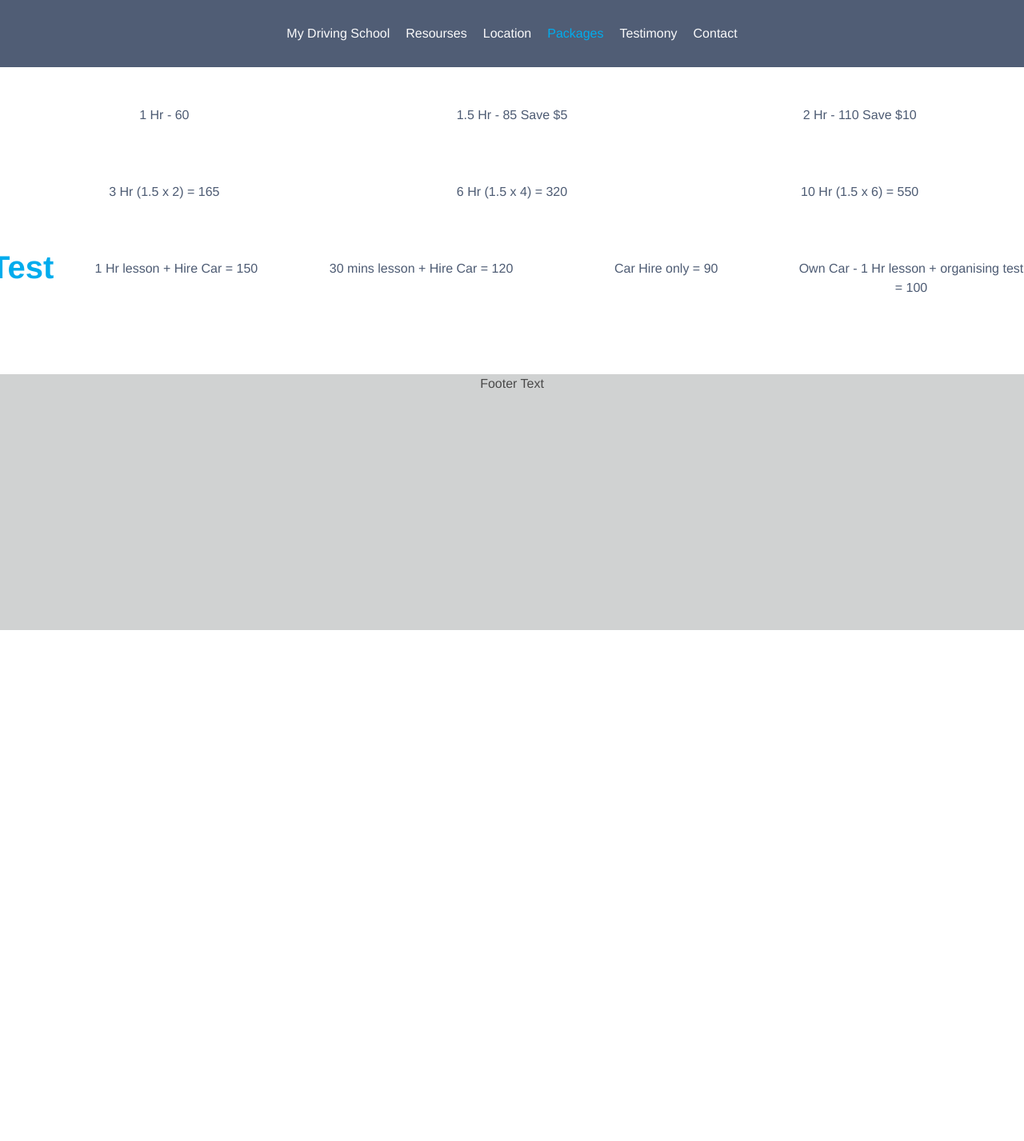
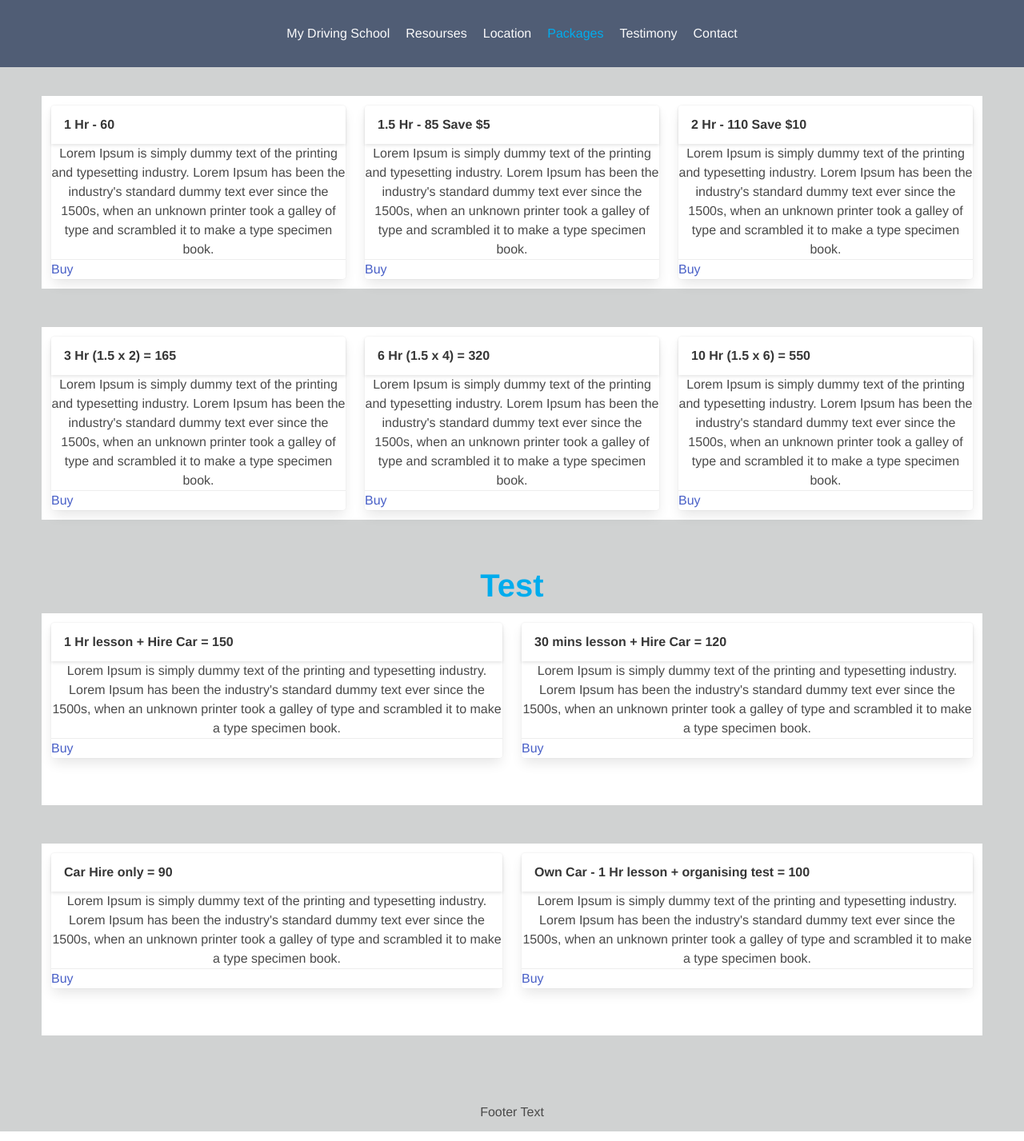
Before and after one commit to NarrowGate/md-client, a Vue app: page /packages in a window 1280 px wide. Shown: the whole page at 80% size. Before the commit the page ends 800 px from the top, so only its background shows below. Built offline with nearby package versions, Linux system fonts and the light colour scheme.

Commit message:
packages page add grid

```diff
--- a/src/App.vue
+++ b/src/App.vue
@@ -22,12 +22,9 @@
 
 <style lang="scss">
 
-html, body {
-  height: 100%;
-}
-
 body {
   background: #d0d2d2;
+  height: 100%;
 }
 
 #app {
--- a/src/views/Packages.vue
+++ b/src/views/Packages.vue
@@ -1,25 +1,179 @@
 <template>
-    <section class="hero is-mantra is-small">
+    <section class="container">
         <br><br>
-        <div class="columns">
-            <div class="column">1 Hr - 60</div>
-            <div class="column">1.5 Hr - 85 Save $5</div>
-            <div class="column">2 Hr - 110 Save $10</div>
+        <div class="columns packages">
+            <div class="column">
+                <div class="card">
+                    <div class="card-header">
+                        <h1 class="card-header-title">
+                            1 Hr - 60
+                        </h1>
+                    </div>
+                    <div class="card-body">
+                        Lorem Ipsum is simply dummy text of the printing and typesetting industry. Lorem Ipsum has been the industry's standard dummy text ever since the 1500s, when an unknown printer took a galley of type and scrambled it to make a type specimen book.
+                    </div>
+                    <div class="card-footer">
+                        <a href="">Buy</a>
+                    </div>
+                </div>
+            </div>
+            <div class="column">
+                <div class="card">
+                    <div class="card-header">
+                        <h1 class="card-header-title">
+                            1.5 Hr - 85 Save $5
+                        </h1>
+                    </div>
+                    <div class="card-body">
+                        Lorem Ipsum is simply dummy text of the printing and typesetting industry. Lorem Ipsum has been the industry's standard dummy text ever since the 1500s, when an unknown printer took a galley of type and scrambled it to make a type specimen book.
+                    </div>
+                    <div class="card-footer">
+                        <a href="">Buy</a>
+                    </div>
+                </div>
+            </div>
+            <div class="column">
+                <div class="card">
+                    <div class="card-header">
+                        <h1 class="card-header-title">
+                            2 Hr - 110 Save $10
+                        </h1>
+                    </div>
+                    <div class="card-body">
+                        Lorem Ipsum is simply dummy text of the printing and typesetting industry. Lorem Ipsum has been the industry's standard dummy text ever since the 1500s, when an unknown printer took a galley of type and scrambled it to make a type specimen book.
+                    </div>
+                    <div class="card-footer">
+                        <a href="">Buy</a>
+                    </div>
+                </div>
+            </div>
         </div>
         <br><br>
-        <div class="columns">
-            <div class="column">3 Hr (1.5 x 2) = 165</div>
-            <div class="column">6 Hr (1.5 x 4) = 320</div>
-            <div class="column">10 Hr (1.5 x 6) = 550</div>
+        <div class="columns packages">
+            <div class="column">
+                <div class="card">
+                    <div class="card-header">
+                        <h1 class="card-header-title">
+                            3 Hr (1.5 x 2) = 165
+                        </h1>
+                    </div>
+                    <div class="card-body">
+                        Lorem Ipsum is simply dummy text of the printing and typesetting industry. Lorem Ipsum has been the industry's standard dummy text ever since the 1500s, when an unknown printer took a galley of type and scrambled it to make a type specimen book.
+                    </div>
+                    <div class="card-footer">
+                        <a href="">Buy</a>
+                    </div>
+                </div>
+            </div>
+            <div class="column">
+                <div class="card">
+                    <div class="card-header">
+                        <h1 class="card-header-title">
+                            6 Hr (1.5 x 4) = 320
+                        </h1>
+                    </div>
+                    <div class="card-body">
+                        Lorem Ipsum is simply dummy text of the printing and typesetting industry. Lorem Ipsum has been the industry's standard dummy text ever since the 1500s, when an unknown printer took a galley of type and scrambled it to make a type specimen book.
+                    </div>
+                    <div class="card-footer">
+                        <a href="">Buy</a>
+                    </div>
+                </div>
+            </div>
+            <div class="column">
+                <div class="card">
+                    <div class="card-header">
+                        <h1 class="card-header-title">
+                            10 Hr (1.5 x 6) = 550
+                        </h1>
+                    </div>
+                    <div class="card-body">
+                        Lorem Ipsum is simply dummy text of the printing and typesetting industry. Lorem Ipsum has been the industry's standard dummy text ever since the 1500s, when an unknown printer took a galley of type and scrambled it to make a type specimen book.
+                    </div>
+                    <div class="card-footer">
+                        <a href="">Buy</a>
+                    </div>
+                </div>
+            </div>
         </div>
         <br><br>
-        <div class="columns">
-            <h2 class="title is-2">Test</h2>
-            <div class="column">1 Hr lesson + Hire Car = 150</div>
-            <div class="column">30 mins lesson + Hire Car = 120</div>
-            <div class="column">Car Hire only = 90</div>
-            <div class="column">Own Car - 1 Hr lesson + organising test = 100</div>
+        <h2 class="title is-2">Test</h2>
+        <div class="columns packages">
+            <div class="column">
+                <div class="card">
+                    <div class="card-header">
+                        <h1 class="card-header-title">
+                            1 Hr lesson + Hire Car = 150
+                        </h1>
+                    </div>
+                    <div class="card-body">
+                        Lorem Ipsum is simply dummy text of the printing and typesetting industry. Lorem Ipsum has been the industry's standard dummy text ever since the 1500s, when an unknown printer took a galley of type and scrambled it to make a type specimen book.
+                    </div>
+                    <div class="card-footer">
+                        <a href="">Buy</a>
+                    </div>
+                </div>
+            </div>
+            <div class="column">
+                <div class="card">
+                    <div class="card-header">
+                        <h1 class="card-header-title">
+                            30 mins lesson + Hire Car = 120
+                        </h1>
+                    </div>
+                    <div class="card-body">
+                        Lorem Ipsum is simply dummy text of the printing and typesetting industry. Lorem Ipsum has been the industry's standard dummy text ever since the 1500s, when an unknown printer took a galley of type and scrambled it to make a type specimen book.
+                    </div>
+                    <div class="card-footer">
+                        <a href="">Buy</a>
+                    </div>
+                </div>
+            </div>
+        </div>
+        <br><br>
+        <div class="columns packages">
+            <div class="column">
+                <div class="card">
+                    <div class="card-header">
+                        <h1 class="card-header-title">
+                            Car Hire only = 90
+                        </h1>
+                    </div>
+                    <div class="card-body">
+                        Lorem Ipsum is simply dummy text of the printing and typesetting industry. Lorem Ipsum has been the industry's standard dummy text ever since the 1500s, when an unknown printer took a galley of type and scrambled it to make a type specimen book.
+                    </div>
+                    <div class="card-footer">
+                        <a href="">Buy</a>
+                    </div>
+                </div>
+            </div>
+            <div class="column">
+                <div class="card">
+                    <div class="card-header">
+                        <h1 class="card-header-title">
+                            Own Car - 1 Hr lesson + organising test = 100
+                        </h1>
+                    </div>
+                    <div class="card-body">
+                        Lorem Ipsum is simply dummy text of the printing and typesetting industry. Lorem Ipsum has been the industry's standard dummy text ever since the 1500s, when an unknown printer took a galley of type and scrambled it to make a type specimen book.
+                    </div>
+                    <div class="card-footer">
+                        <a href="">Buy</a>
+                    </div>
+                </div>
+            </div>
         </div>
         <br><br><br>
     </section>
 </template>
+
+<style>
+.packages .column {
+    flex-basis: 200px;
+    background: white;
+}
+
+.packages {
+    min-height: 30vh;
+}
+</style>
```
